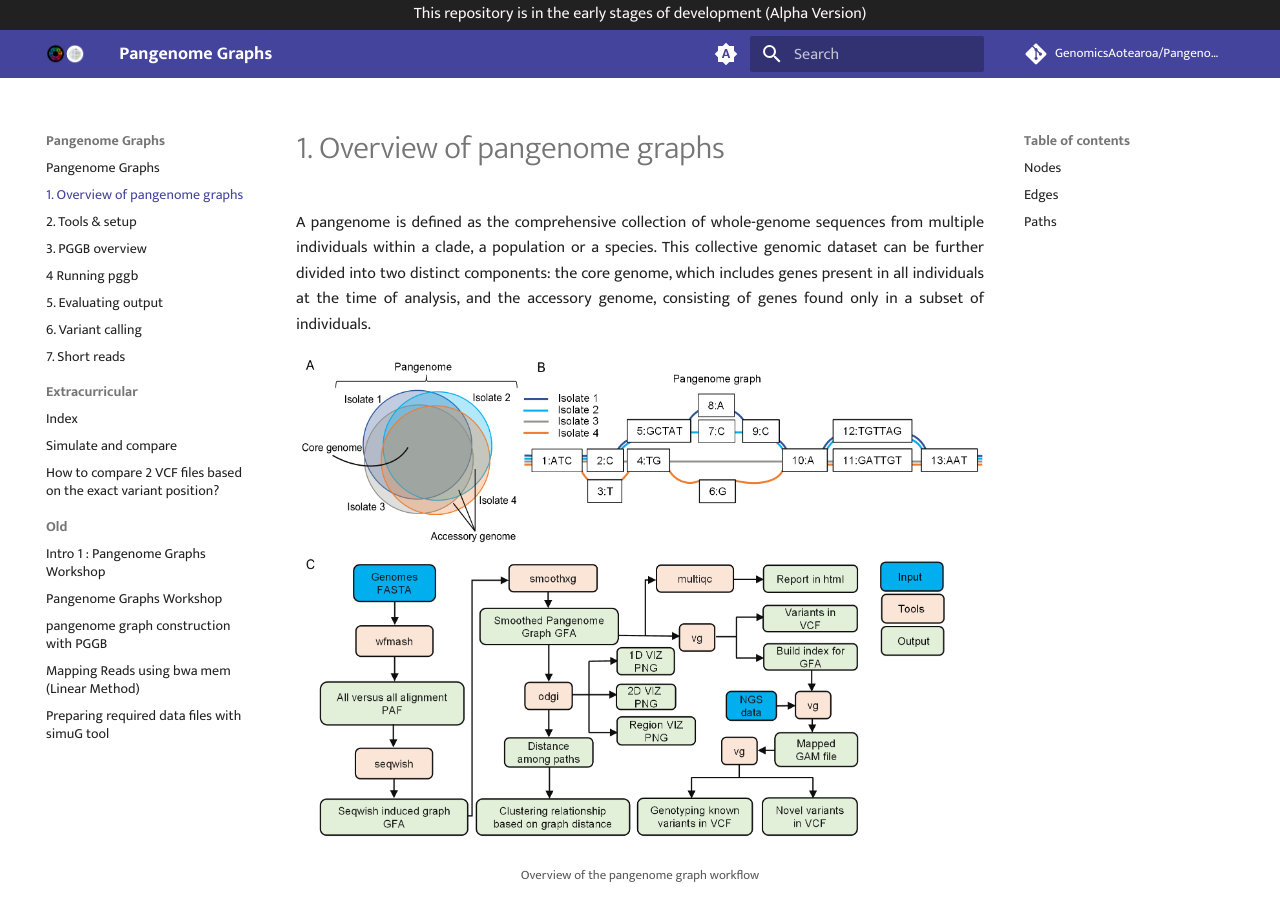
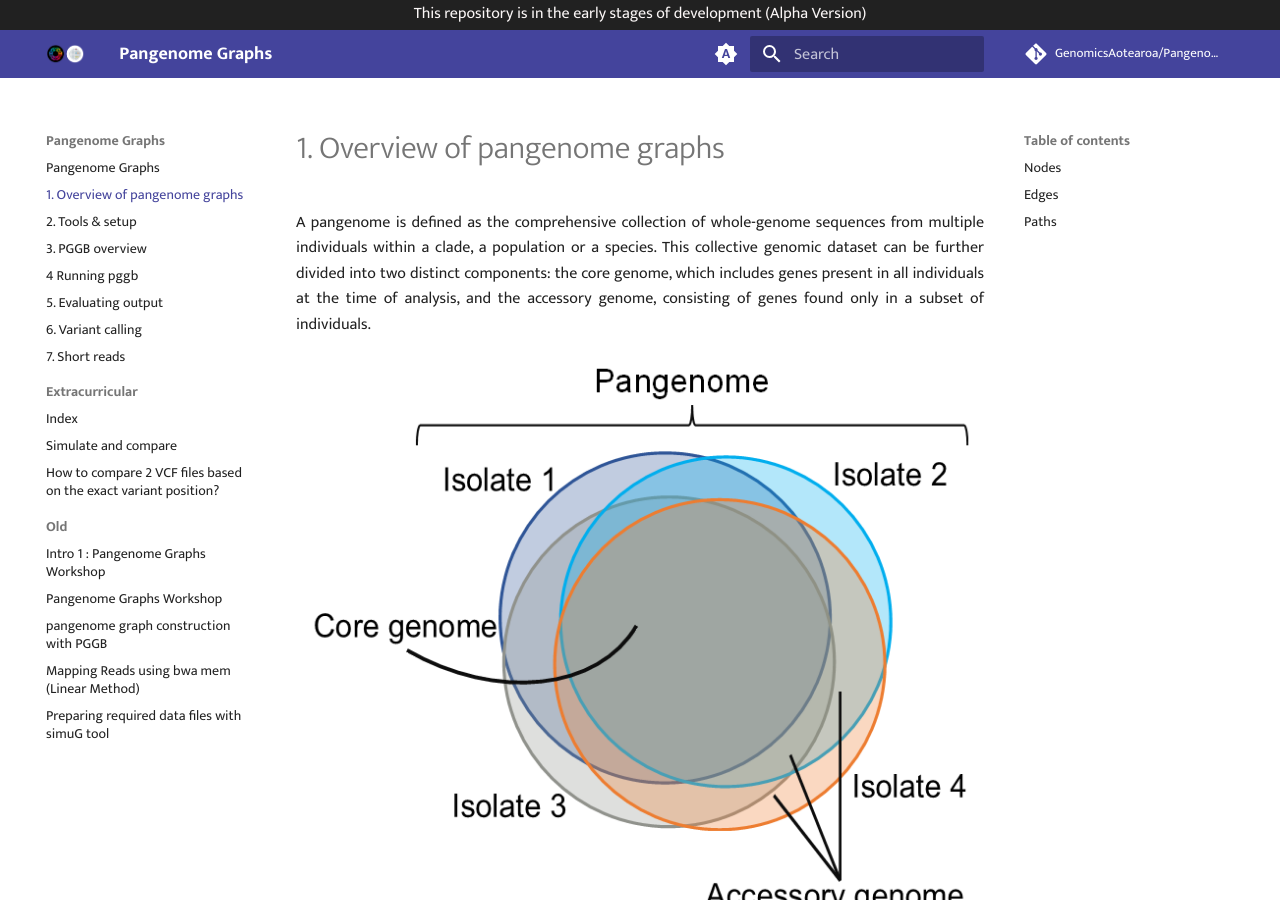
Before and after one commit to GenomicsAotearoa/Pangenome-Graphs-Workshop, an MkDocs documentation site: the page built from docs/1_Introduction_to_pangenomegraphs.md, in a window 1280 px wide and 900 px high. Built offline with MkDocs 1.6.1 and Material for MkDocs 9.7.7, drawn with Linux system fonts in a browser that asks for light colours; comment, search, counter and statistics services are not loaded.

Commit message:
Update 1_Introduction_to_pangenomegraphs.md

```diff
--- a/docs/1_Introduction_to_pangenomegraphs.md
+++ b/docs/1_Introduction_to_pangenomegraphs.md
@@ -3,7 +3,7 @@
 A pangenome is defined as the comprehensive collection of whole-genome sequences from multiple individuals within a clade, a population or a species. This collective genomic dataset can be further divided into two distinct components: the core genome, which includes genes present in all individuals at the time of analysis, and the accessory genome, consisting of genes found only in a subset of individuals.
 </p>
 
-![image](./theme_figures/Fig.1_overview%20of%20pangenome%20graph%20pipeline.png)
+![image](https://github.com/GenomicsAotearoa/Pangenome-Graphs-Workshop/blob/main/docs/theme_figures/Fig.1_pangenome.png)
 
 <center><small>Overview of the pangenome graph workflow</small></center>
 
```
